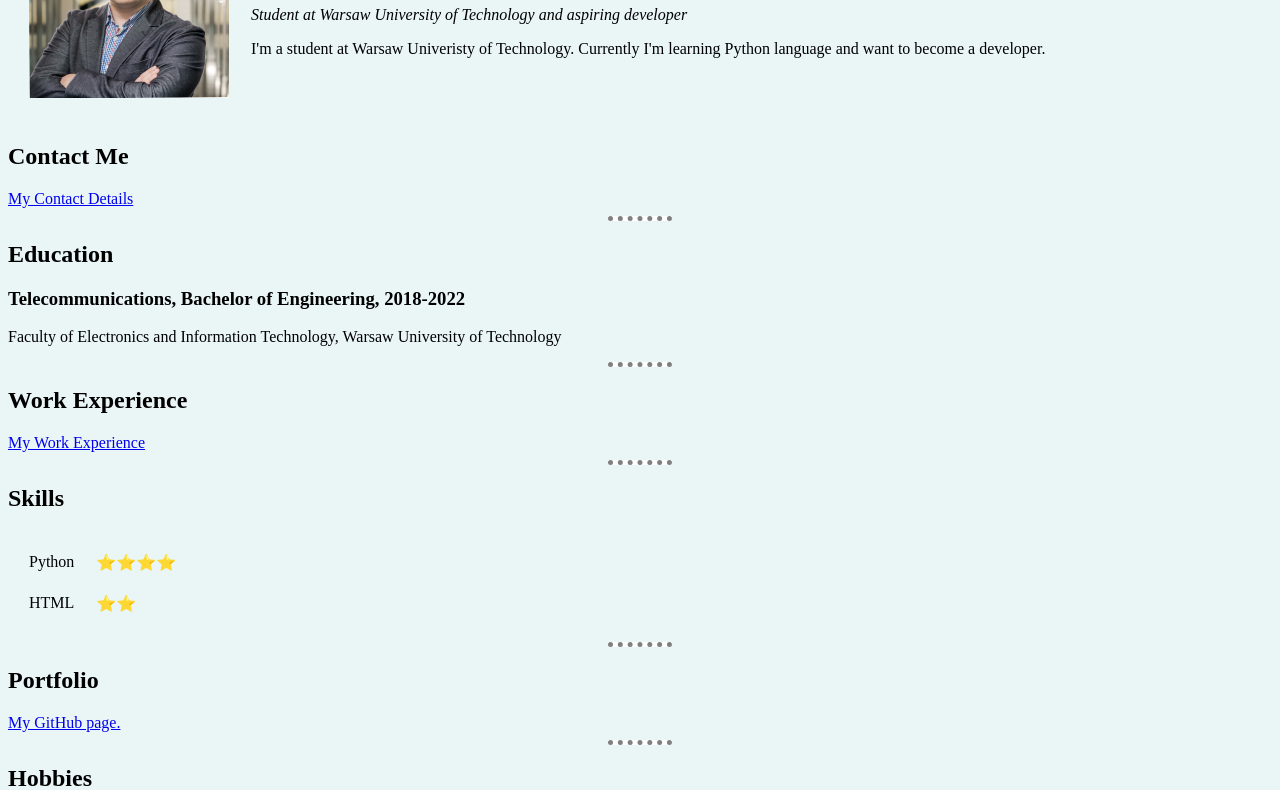
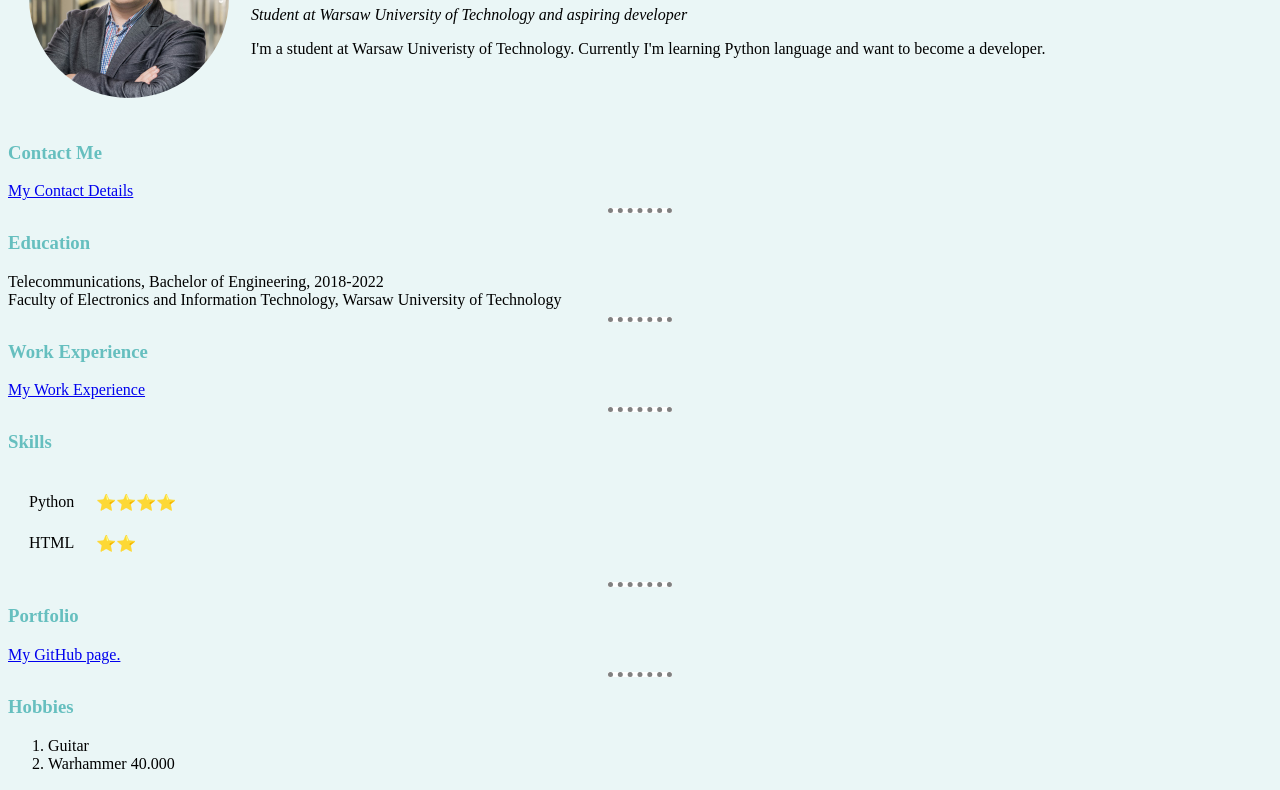
Before and after one commit to krook98/cv, a plain HTML site: page index.html in a window 1280 px wide. Shown: the part 131-921 px from the top of the page. Drawn offline with Linux system fonts and the light colour scheme.

Commit message:
Some extra CSS added

```diff
--- a/css/styles.css
+++ b/css/styles.css
@@ -1,5 +1,6 @@
 body {
     background-color: #EAF6F6;
+
 }
 
 hr {
@@ -10,3 +11,12 @@ hr {
     border-width: 5px;
     width: 5%;
 }
+
+h1,h3 {
+    color: #66bfbf;
+
+}
+
+.circular {
+    border-radius: 100%;
+}
--- a/index.html
+++ b/index.html
@@ -10,7 +10,7 @@
     <table cellspacing=20>
         <tr>
             <td>
-                <img src='images/jakub-photo.jpg' alt='Jakub profile picture' width=200 height=200>
+                <img class="circular" src='images/jakub-photo.jpg' alt='Jakub profile picture' width=200 height=200>
             </td>
             <td><h1>Jakub Sokalski</h1>
                 <p>
@@ -23,25 +23,25 @@
             </td>
         </tr>
         </table>
-    <h2>Contact Me</h2>
+    <h3>Contact Me</h3>
     <a href = 'contact.html'>My Contact Details</a>
 
     <hr>
 
-    <h2>Education</h2>
-        <h3>Telecommunications, Bachelor of Engineering, 2018-2022</h3>
-        <p>Faculty of Electronics and Information Technology, Warsaw University of Technology</p>
+    <h3>Education</h3>
+        Telecommunications, Bachelor of Engineering, 2018-2022<br>
+        Faculty of Electronics and Information Technology, Warsaw University of Technology
 
     <hr>
 
-    <h2>Work Experience</h2>
+    <h3>Work Experience</h3>
         <a href='experience.html'>
             My Work Experience
         </a>
 
     <hr>
 
-    <h2>Skills</h2>
+    <h3>Skills</h3>
     <table cellspacing=20>
         <tr>
             <td>Python</td>
@@ -55,14 +55,14 @@
 
     <hr>
 
-    <h2>Portfolio</h2>
+    <h3>Portfolio</h3>
         <a href = 'https://github.com/krook98'>
             My GitHub page.
         </a>
 
     <hr>
 
-    <h2>Hobbies</h2>
+    <h3>Hobbies</h3>
         <ol>
             <li>Guitar</li>
             <li>Warhammer 40.000</li>
```
Also changed, not shown: contact.html (+3 -1 lines), experience.html (+16 -8 lines), images/deloitte-logo.png (added), images/pkobp-logo.png (added).
